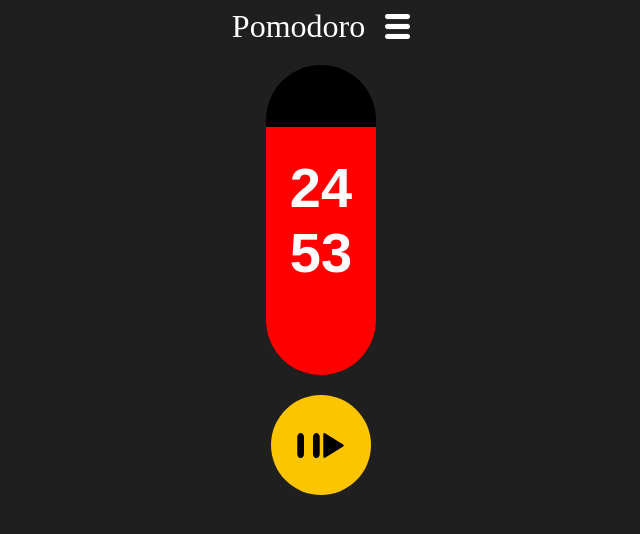
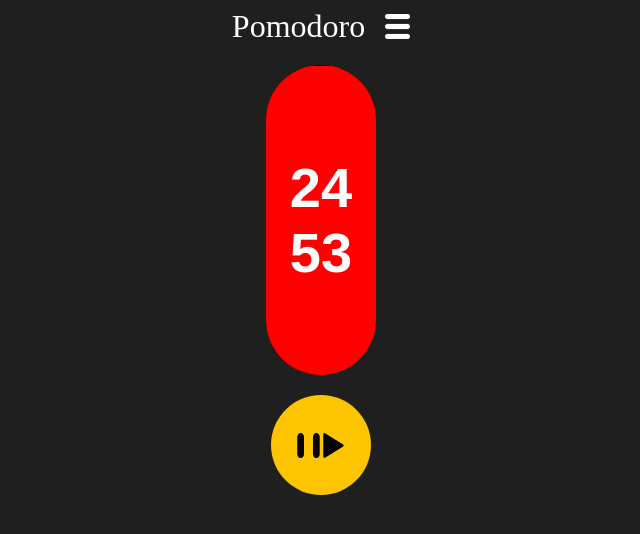
Before and after one commit to gulu43/pomodoro, a React (Vite) app: page /home in a window 1280 px wide. Shown: the top 534 px of the page, without its empty margins (319-959 px from the left). Built offline with nearby package versions, Linux system fonts and the light colour scheme.

Commit message:
added progress bar

```diff
--- a/src/Home.jsx
+++ b/src/Home.jsx
@@ -9,9 +9,15 @@
 
     const { w, setW, r, setR, count, setCount, breakDuration, setBreakDuration } = useContext(PomodoroContext);
 
+
+
     // local state for timers
     const [workTime, setWorkTime] = useState(count);
     const [breakTime, setBreakTime] = useState(breakDuration);
+
+    // progress
+    const workProgress = (workTime / count) * 100; // goes from 100 → 0
+    const breakProgress = (1 - breakTime / breakDuration) * 100; // goes from 0 → 100
 
     // countdown for work
     useEffect(() => {
@@ -48,18 +54,35 @@
         <div className="divCont">
             <div className="headingDev">
                 <span className="heading">Pomodoro</span>
-                <img className="imgSettings" src="/assets/menu.svg" alt="Settings" onClick={()=>{
+                <img className="imgSettings" src="/assets/menu.svg" alt="Settings" onClick={() => {
                     navigate('/setting')
-                }}/>
+                }} />
             </div>
             <div className="mainBody">
-                {/* <div>Work: {formatTime(workTime)}</div><br/>
+                {/* <div>Work: {formatTime(workTime)}</div><br>
                 <div>Break: {formatTime(breakTime)}</div> */}
                 <div className='pillBody'>
+                    {workTime > 0 ? (
+                        <>
+                            <div
+                                className='redPartOfPill'
+                                style={{ height: `${(workTime / count) * 100}%` }}
+                            />
+                            <div className='textInside'>{formatTime(workTime)}</div>
+                        </>
+                    ) : breakTime > 0 ? (
+                        <>
+                            <div
+                                className='redPartOfPill'
+                                style={{ height: `${(1 - breakTime / breakDuration) * 100}%` }}
+                            />
+                            <div className='textInside'>{formatTime(breakTime)}</div>
+                        </>
+                    ) : (
+                        <div>Reload!</div>
+                    )}
+                </div>
 
-                    <div className='redPartOfPill'></div>
-                    <div className='textInside'>{formatTime(workTime)}</div>
-                </div>
                 <div className='circleBody'>
                     <img className='playPauseIcons' src="/assets/pause.svg" alt="0" />
                     <img className='playPauseIcons' src="/assets/play.svg" alt="II" />
```
